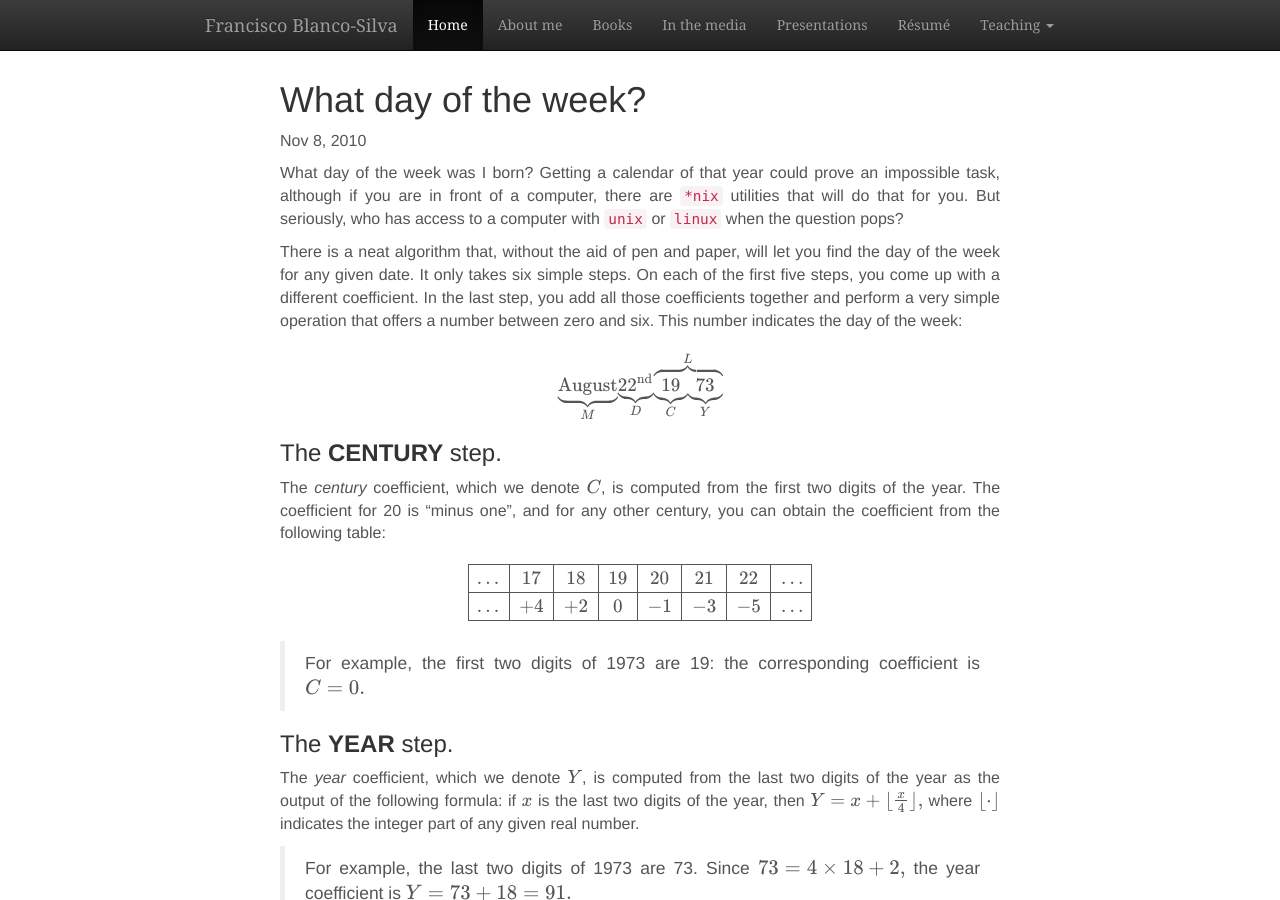
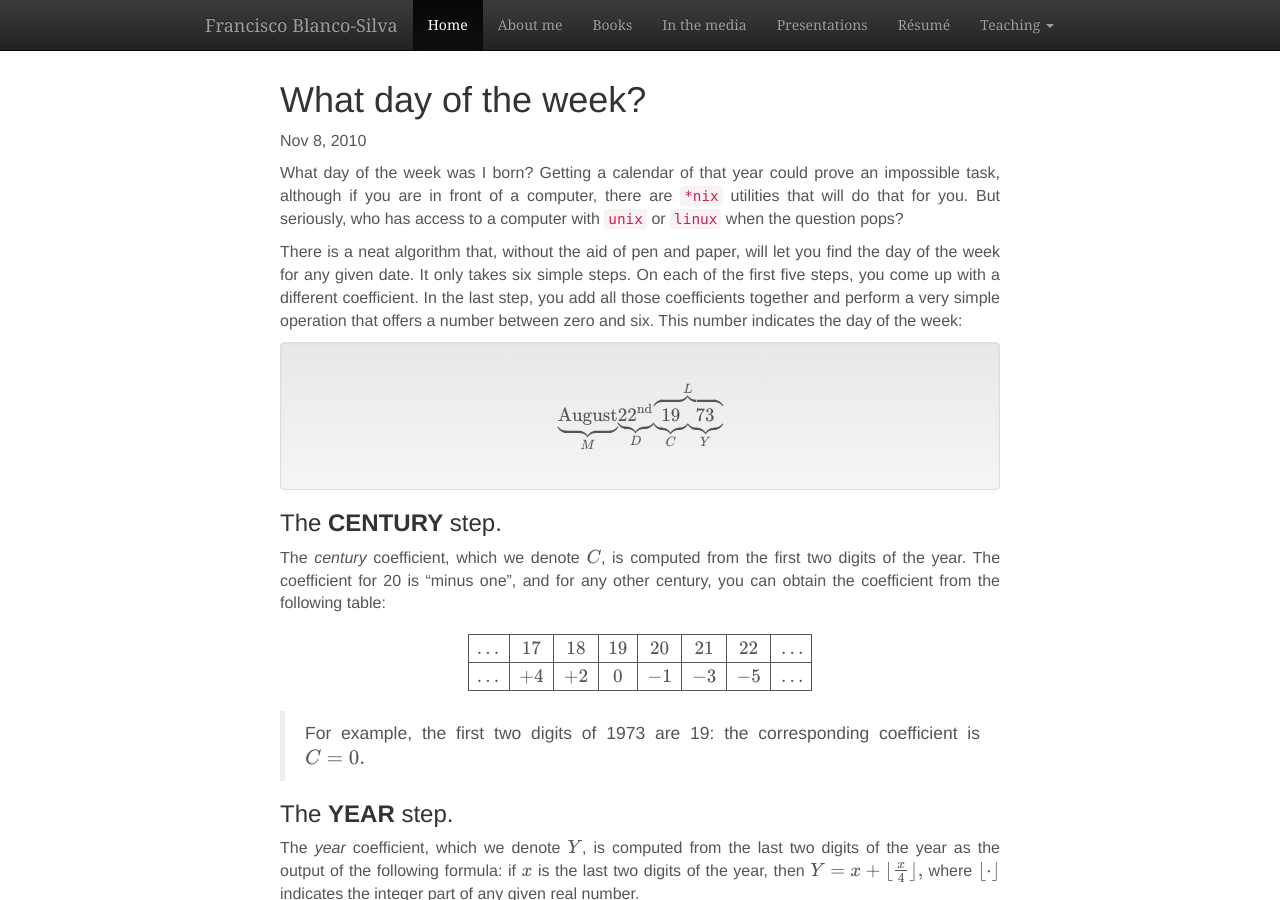
Before and after one commit to blancosilva/blancosilva.github.io, a Jekyll site: the page built from _posts/2010-11-07-what-day-of-the-week.md, in a window 1280 px wide and 900 px high. Built offline with Jekyll 4.4.1, drawn with Linux system fonts in a browser that asks for light colours; nearby versions of some CDN libraries; formulas are drawn with MathJax 3; comment, search, counter and statistics services are not loaded.

```diff
--- a/_posts/2010-11-07-what-day-of-the-week.md
+++ b/_posts/2010-11-07-what-day-of-the-week.md
@@ -12,7 +12,7 @@
 
 There is a neat algorithm that, without the aid of pen and paper, will let you find the day of the week for any given date.  It only takes six simple steps.  On each of the first five steps, you come up with a different coefficient.  In the last step, you add all those coefficients together and perform a very simple operation that offers a number between zero and six.  This number indicates the day of the week:
 
-<div>
+<div class="well">
 \begin{equation}
 \underbrace{\text{August}}_{M} \underbrace{22^{\text{nd}}}_{D} \overbrace{\underbrace{19}_{C}\underbrace{73}_{Y}}^{L}
 \end{equation}
```
Also changed, not shown: 2 other files.
